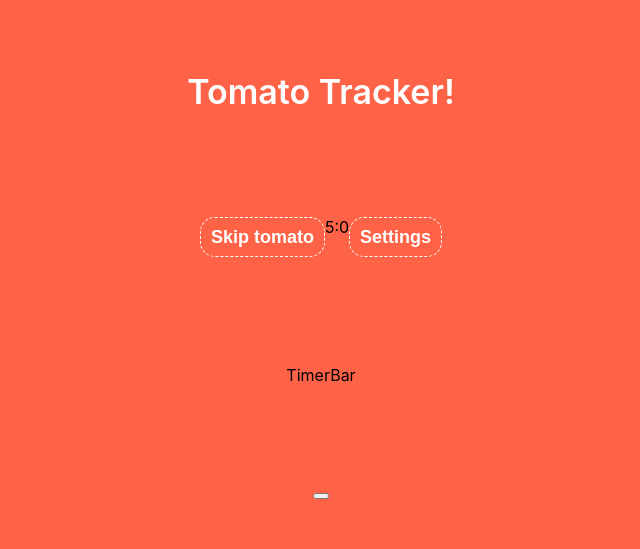
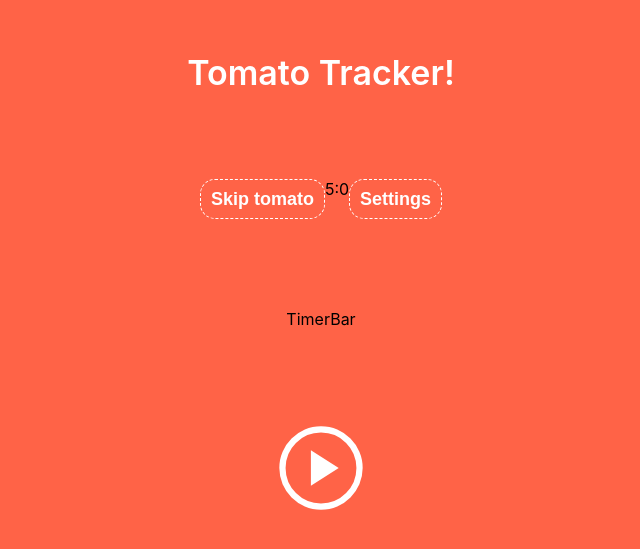
Before and after one commit to EngiFrost/tomato-tracker, a React (Create React App) app: page / in a window 1280 px wide. Shown: the part 113-662 px from the top of the page, without its empty margins (319-959 px from the left). Built offline with nearby package versions, Linux system fonts and the light colour scheme.

Commit message:
styled action button

```diff
--- a/src/components/Tracker/Tracker.tsx
+++ b/src/components/Tracker/Tracker.tsx
@@ -12,6 +12,8 @@ export const Tracker: FC = () => {
   const [time, setTime] = useState<number>(DEFAULT_TIME);
   const [mode, setMode] = useState<'tomato' | 'rest'>('tomato');
   const [isPaused, setPaused] = useState<boolean>(true);
+
+  const actionImg = isPaused ? `${process.env.PUBLIC_URL}/svg/play_circle.svg` : `${process.env.PUBLIC_URL}/svg/pause_circle.svg`;
 
   useEffect(() => {
     if (!time) {
@@ -32,7 +34,7 @@ export const Tracker: FC = () => {
 
       <TimerBar time={time} />
 
-      <S.ActionBtn onClick={() => setPaused(!isPaused)} />
+      <S.ActionBtn src={actionImg} onClick={() => setPaused(!isPaused)} />
     </S.TrackerWrapper>
   );
 };
--- a/src/components/Tracker/styles.ts
+++ b/src/components/Tracker/styles.ts
@@ -49,4 +49,11 @@ export const Button = styled.button<{ label: string }>`
   }
 `;
 
-export const ActionBtn = styled.button``;
+export const ActionBtn = styled.img`
+  height: 100px;
+  width: 100px;
+
+  &:hover {
+    cursor: pointer;
+  }
+`;
```
Also changed, not shown: public/svg/pause_circle.svg (added), public/svg/play_circle.svg (added).
